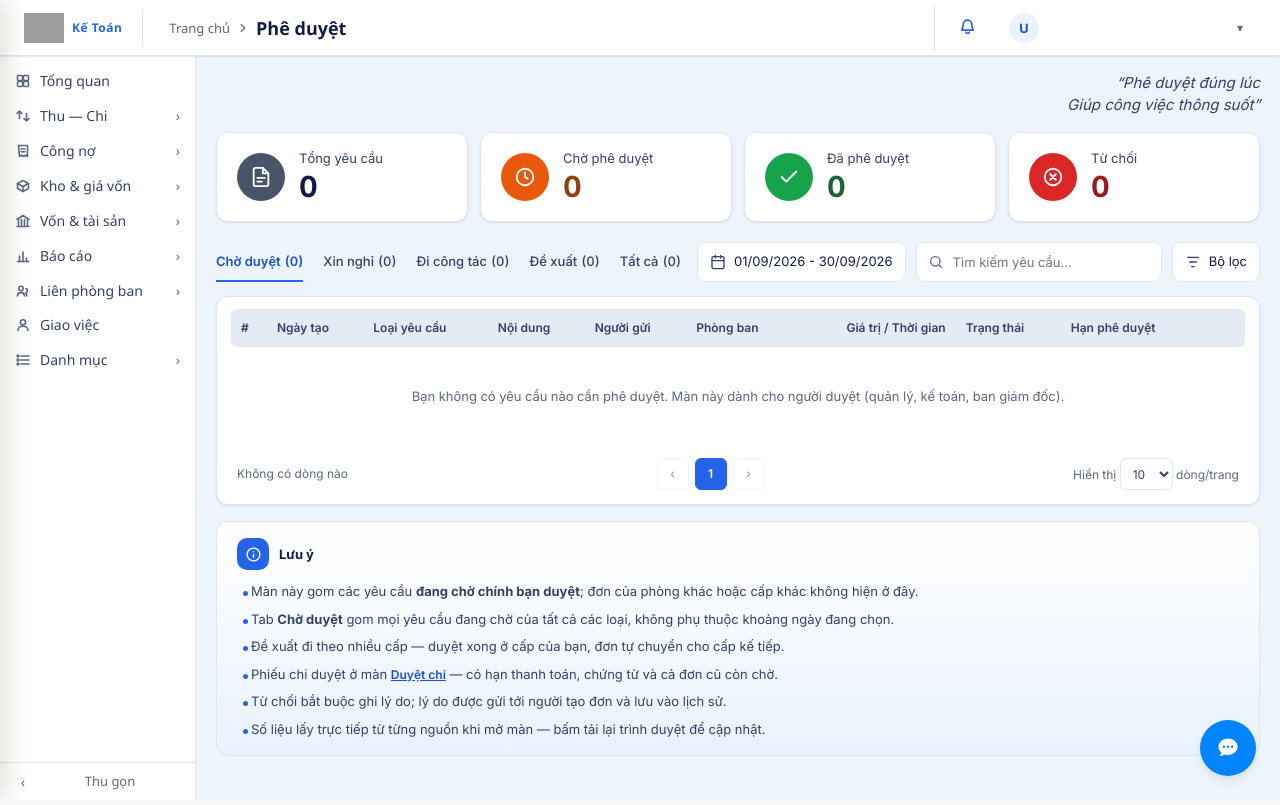
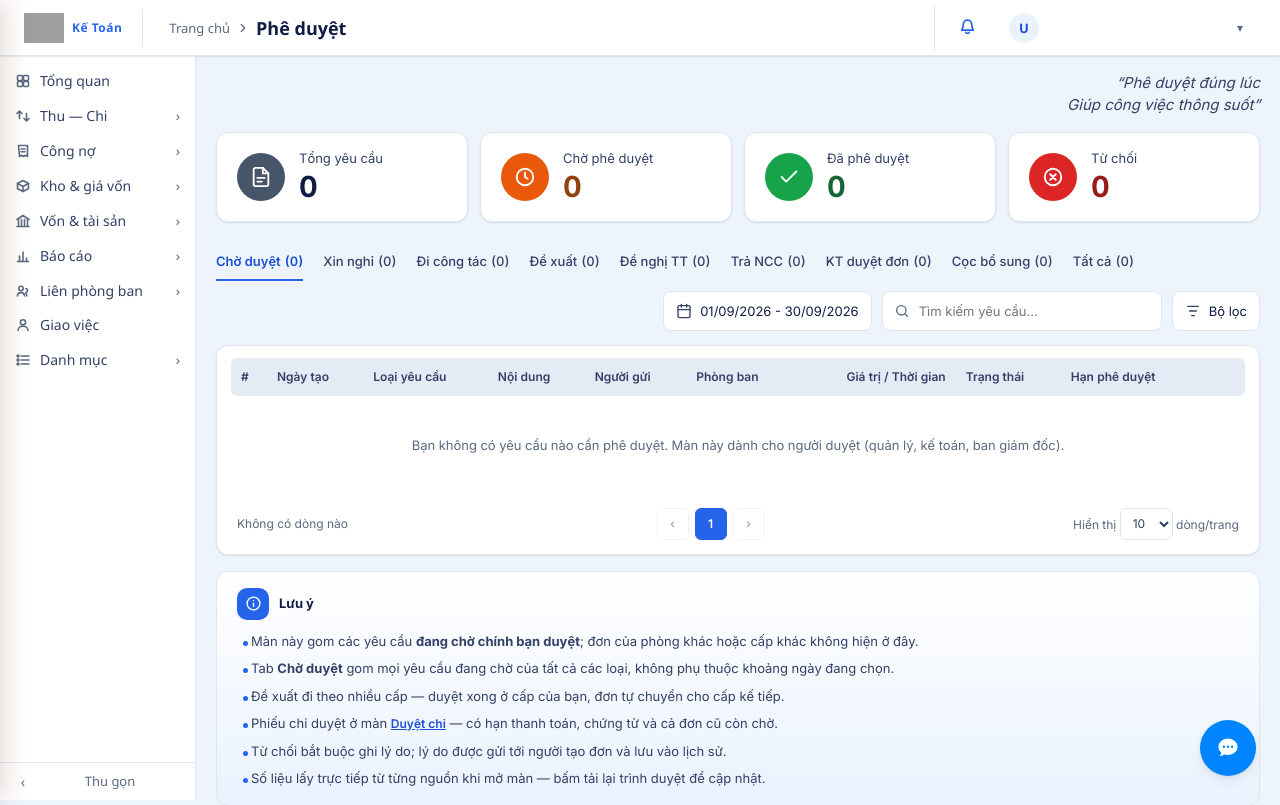
Before and after one commit to longdevbf/qlpps-ketoan, a FastAPI app: template templates/phe_duyet.html in a window 1280 px wide. Shown: the top 805 px of the page. Run offline with FastAPI, Linux system fonts and the light colour scheme; the template is opened without the code that fills it, so the values that code supplies are empty; parts of the project's set-up code (start-up, migrations or seed data) failed here and were passed over; grey boxes are pictures that could not be loaded.

Commit message:
Phê duyệt: ghim tab theo app (rỗng vẫn hiện) + thẻ PO có Doanh số & lãi theo màn Lỗ Lãi Đơn
- Tab riêng ghim cố định theo _PD_TAB_APP (Báo giá 2, Mua hàng 1, Kế toán 4, CEO 11), không còn "mọc khi có dòng";
  tab rỗng hiện câu không có yêu cầu. Người dùng chốt 17/09/2026.
- Thẻ PO ở CEO tải thêm /api/lo-lai-don/{mã BG}: Doanh số (doanh thu thực Kế toán, chưa có thì tổng đơn báo giá — nhãn
  nhỏ ghi nguồn), Giá vốn (tổng PO của báo giá, chỉ NCC đã chọn, không trừ giảm — đúng chốt 08/05; PO đang chờ chưa
  chọn NCC thì cộng tạm giá NCC đang chọn của chính nó, ghi "tạm tính"), Chi phí VC, Lãi gộp + biên %, link Lỗ Lãi Đơn.
  Cơ chế tai_them.phu: nguồn phụ fail-soft.
- Kiểm 8106 với ORD-2026-042 / NV26012-26-00001: 168.000.000 − 218.719.440 − 18.333.000 = −69.052.440 (−41,1%) khớp DB.

Co-Authored-By: Claude Opus 5 (1M context) <noreply@anthropic.com>

```diff
--- a/shared/templates/phe_duyet_core.html
+++ b/shared/templates/phe_duyet_core.html
@@ -272,6 +272,9 @@ body{font-family:'Inter','Segoe UI',-apple-system,Arial,sans-serif;min-height:10
 .pd .pd-p-bang th.pd-ncc{text-align:right;white-space:normal;min-width:150px;max-width:190px}
 .pd .pd-p-bang td small{white-space:normal}
 .pd .pd-p-bang td.pd-mo{color:var(--text-3)}
+.pd .pd-ct dd .pd-nho{display:block;font-size:var(--fs-micro);color:var(--text-3)}
+.pd .pd-ct dd.pd-lai{color:var(--success-fg)}
+.pd .pd-ct dd.pd-lo{color:var(--danger-fg)}
 .pd .pd-ok{margin:var(--sp-6) 0 0;padding:var(--sp-4) var(--sp-6);border-left:3px solid var(--success);border-radius:var(--r);background:var(--success-soft);color:var(--success-fg);font-size:var(--fs-meta)}
 .pd .pd-ct dt{display:flex;align-items:center;gap:var(--sp-4);font-size:var(--fs-meta);color:var(--text-3)}
 .pd .pd-ct dt svg.pd-ic{width:15px;height:15px;color:var(--text-3)}
@@ -535,6 +538,15 @@ const _PD_LOAI = {
    5 tab chung (cho · nghi · di · dx · all) luôn hiện; tab riêng chỉ mọc ở app có nguồn đó
    (Báo giá: đơn hàng + đổi ngày giao · Mua hàng: đơn PO · Kế toán: 4 khối · CEO: nguồn khác). */
 const _PD_TAB_CHUNG = ['cho', 'nghi', 'di', 'dx', 'all'];
+/* Tab riêng GHIM theo app (người dùng chốt 17/09/2026: "ghim tab ở đó luôn, không có gì duyệt thì để trống") —
+   đúng danh sách nguồn mà pdTai() nạp cho app đó, không phụ thuộc lần nạp này có dòng hay không. Tab rỗng vẫn
+   hiện để người duyệt biết mình đã xem hết loại đó. */
+const _PD_TAB_APP = {
+  baogia:  ['don_hang', 'ngay_giao'],
+  muahang: ['po'],
+  ketoan:  ['dntt', 'ncc', 'ktd', 'coc'],
+  ceo:     ['don_hang', 'ngay_giao', 'po', 'dntt', 'ncc', 'ktd', 'coc', 'kho', 'truc', 'dkn', 'khac'],
+};
 const _PD_TAB = [
   ['cho', 'Chờ duyệt'],
   ['nghi', 'Xin nghỉ'], ['di', 'Đi công tác'], ['dx', 'Đề xuất'],
@@ -786,7 +798,8 @@ function _pdHangPo(x) {               // Mua hàng · /api/orders?status=Chờ x
     ],
     // Sản phẩm + bảng so sánh NCC chỉ có ở GET /api/orders/{id} → tải khi mở ngăn chi tiết (xem _pdTaiThem).
     tai_them: PD_APP === 'ceo'
-      ? { truc_tiep: true, url: '/api/inbox/detail/muahang_po/' + encodeURIComponent(x.id), ve: _pdVeThemPo }   // API cũ của CEO, có khối báo giá + tên NCC
+      ? { truc_tiep: true, url: '/api/inbox/detail/muahang_po/' + encodeURIComponent(x.id), ve: _pdVeThemPo,   // API cũ của CEO, có khối báo giá + tên NCC
+          phu: x.ref_bao_gia ? ['/api/lo-lai-don/' + encodeURIComponent(x.ref_bao_gia)] : [] }                  // + Lỗ Lãi Đơn (doanh số, giá vốn, lãi)
       : { app: 'muahang', url: '/api/orders/' + encodeURIComponent(x.id), ve: _pdVeThemPo },
     ls: [], raw: x,
     luu_y: 'Bấm Phê duyệt ở đây là duyệt theo nhà cung cấp tốt nhất trong bảng so sánh. Muốn chọn nhà cung cấp khác thì mở đơn ở app Mua hàng.',
@@ -1027,13 +1040,12 @@ function _pdTrongKy() {
 }
 function pdVeTabs() {
   const trong_ky = _pdTrongKy();
-  // 5 tab chung luôn hiện (kể cả khi rỗng, để người duyệt biết mình đã xem hết loại nào);
-  // tab riêng chỉ mọc khi app này thật sự có nguồn đó.
+  // Tab chung + tab ghim theo app (_PD_TAB_APP) luôn hiện, kể cả rỗng; ngoài ra tab nào lỡ có dữ liệu
+  // (nguồn lạ) vẫn mọc để không giấu dòng nào.
   const co_nguon = k => _pd.hang.some(h => (_PD_LOAI[h.nguon] || {}).tab === k);
+  const ghim = _PD_TAB_APP[PD_APP] || [];
   document.getElementById('pd-tabs').innerHTML = _PD_TAB
-    // App CEO: tab Đơn hàng luôn hiện — CEO cần biết là ĐÃ xem và không có đơn nào, thay vì
-    // tưởng đơn Báo giá chưa được gom lên.
-    .filter(([k]) => _PD_TAB_CHUNG.indexOf(k) >= 0 || co_nguon(k) || (PD_APP === 'ceo' && k === 'don_hang'))
+    .filter(([k]) => _PD_TAB_CHUNG.indexOf(k) >= 0 || ghim.indexOf(k) >= 0 || co_nguon(k))
     .map(([k, nhan]) => {
       const n = k === 'all' ? trong_ky.length
         : k === 'cho' ? _pd.hang.filter(h => _pdDangCho(h.trang_thai)).length   // mọi kỳ
@@ -1126,7 +1138,7 @@ function _pdCapNhatKy() {
 document.addEventListener('click', e => { if (!e.target.closest('.pd-bat')) { document.getElementById('pd-ky-noi').hidden = true; pdDongLoc(); } });
 
 /* ── Chi tiết tải thêm (Đơn PO): sản phẩm + so sánh NCC như hộp duyệt của app Mua hàng ──── */
-function _pdVeThemPo(resp) {
+function _pdVeThemPo(resp, phu) {
   /* Dựng lại thẻ Đơn PO của màn Phê duyệt CEO cũ (claude-kit/_archive/qlpps-ceo/templates/phe_duyet.truoc-v2-20260912.html
      `_renderPODetail`) — vốn "copy y nguyên tab Duyệt Đơn Hàng của Mua Hàng": khối báo giá, ghi chú NV MH, manager MH duyệt
      so giá, và BẢNG SO GIÁ SP × từng NCC (kể cả combo Mộc + Sơn). Nhận cả hai dạng: CEO {po, items, suppliers, combos,
@@ -1178,6 +1190,29 @@ function _pdVeThemPo(resp) {
     po.comparison_approved_by ? `<p class="pd-ok">Manager mua hàng đã duyệt so giá: <b>${_pdE(po.comparison_approved_by)}</b>${po.comparison_approval_note ? ' — ' + _pdE(po.comparison_approval_note) : ''}</p>` : '',
     po.approved_by ? `<p class="pd-ok">Đã duyệt mua bởi <b>${_pdE(po.approved_by)}</b>${po.approved_at ? ' · ' + _pdNgay(po.approved_at) : ''}</p>` : '',
   ].join('');
+  /* Doanh số & lãi — theo đúng công thức màn Lỗ Lãi Đơn của CEO (chốt 08/05/2026, /api/lo-lai-don/{mã BG}):
+     DT = doanh thu thực (Kế toán) hoặc tổng đơn báo giá; GV = tổng PO của báo giá, CHỈ NCC đã chọn, KHÔNG trừ giảm giá;
+     Lãi gộp = DT − GV − VC. PO đang chờ duyệt thường CHƯA chọn NCC nên API bỏ nó khỏi GV → ở đây cộng tạm giá
+     NCC đang chọn/tốt nhất của chính PO này và ghi rõ "tạm tính", kẻo lãi bị thổi phồng đúng lúc cần quyết. */
+  let ln = '';
+  const pl = (phu || [])[0];
+  if (pl && pl.summary) {
+    const S = pl.summary, poNay = (pl.purchase_orders || []).find(x => x.po_id === po.id);
+    const daTinh = !!(poNay && poNay.selected_ncc_id) && !['Hủy', 'Bị Từ Chối'].includes(poNay.status || '');
+    const gvNay = daTinh ? 0 : (Number(totals[chon]) || 0);
+    const gv = (Number(S.gia_von) || 0) + gvNay, dt = Number(S.doanh_thu) || 0, vc = Number(S.chi_phi_vc) || 0;
+    const lai = dt - gv - vc, bien = dt > 0 ? lai / dt * 100 : null;
+    const nhanDT = S.nguon_dt === 'thuc' ? 'doanh thu thực (Kế toán)' : 'tạm tính theo tổng đơn báo giá';
+    const nhanGV = (gvNay ? 'tạm tính: cộng PO này theo NCC đang chọn' : 'PO đã chọn NCC') + ((pl.purchase_orders || []).length > 1 ? ` · ${(pl.purchase_orders || []).length} PO của báo giá` : '');
+    ln = `<p class="pd-nhom-nhan" style="margin-top:var(--sp-9)">Doanh số & lãi</p><dl class="pd-ct">
+      <dt>Doanh số</dt><dd><b>${T(dt)}</b><small class="pd-nho">${_pdE(nhanDT)}</small></dd>
+      <dt>Giá vốn</dt><dd>${T(gv)}<small class="pd-nho">${_pdE(nhanGV)}</small></dd>
+      ${vc ? `<dt>Chi phí VC</dt><dd>${T(vc)}</dd>` : ''}
+      <dt>Lãi gộp</dt><dd class="${lai >= 0 ? 'pd-lai' : 'pd-lo'}"><b>${lai < 0 ? '−' : ''}${T(Math.abs(lai))}</b>${bien != null ? ` · ${bien.toFixed(1)}%` : ''}${!dt ? '<small class="pd-nho">chưa có doanh số</small>' : ''}</dd>
+    </dl><p style="margin-top:var(--sp-5)"><a class="btn-link" href="/lo-lai-don" target="_blank" rel="noopener">Mở màn Lỗ Lãi Đơn →</a></p>`;
+  } else if (PD_APP === 'ceo' && po.ref_bao_gia) {
+    ln = `<p class="pd-nhom-nhan" style="margin-top:var(--sp-9)">Doanh số & lãi</p><p class="pd-trong">Chưa tính được — không đọc được Lỗ Lãi Đơn của ${_pdE(po.ref_bao_gia)}.</p>`;
+  }
   let bang = '<p class="pd-trong">Chưa có bảng so giá.</p>';
   if (items.length && nccIds.length) {
     // Tiêu đề cột NCC: combo thì tên ngắn "Combo N NCC" + từng phần ở dòng nhỏ (tên combo đầy đủ trong ncc_names dài
@@ -1202,7 +1237,7 @@ function _pdVeThemPo(resp) {
     bang = `<div class="pd-p-cuon"><table class="pd-p-bang"><thead><tr><th>Sản phẩm</th><th class="pd-so">SL</th>${th}</tr></thead>
       <tbody>${hang}</tbody><tfoot><tr><td colspan="2">Tổng</td>${tong}</tr></tfoot></table></div>`;
   }
-  return `${dl ? `<dl class="pd-ct" style="margin-top:var(--sp-5)">${dl}</dl>` : ''}${bg}${ghi}
+  return `${dl ? `<dl class="pd-ct" style="margin-top:var(--sp-5)">${dl}</dl>` : ''}${bg}${ln}${ghi}
     <p class="pd-nhom-nhan" style="margin-top:var(--sp-9)">Bảng so giá NCC (${items.length} SP)</p>${bang}`;
 }
 /* Tải phần chi tiết chỉ có ở API chi tiết (h.tai_them), nhớ kết quả vào h.them; đang ở app CEO thì đi qua /api/tong-duyet. */
@@ -1212,9 +1247,11 @@ async function _pdTaiThem(h) {
   if (h.them === undefined) {
     try { h.them = await _pdApi(h.tai_them.truc_tiep ? h.tai_them.url : _pdQua(h.tai_them.app, h.tai_them.url)); }
     catch (e) { h.them = null; h.them_loi = e.message || 'lỗi'; }
+    // Nguồn phụ (vd Lỗ Lãi Đơn): thiếu thì bỏ qua, không làm hỏng phần chính.
+    h.them_phu = await Promise.all((h.tai_them.phu || []).map(u => _pdApi(u).catch(() => null)));
   }
   if (_pd.chon !== h.khoa || _pd.ct !== 'tt') return;   // người dùng đã chuyển dòng/tab trong lúc tải
-  o.innerHTML = h.them ? h.tai_them.ve(h.them)
+  o.innerHTML = h.them ? h.tai_them.ve(h.them, h.them_phu || [])
     : `<p class="pd-canh" style="margin-top:var(--sp-8)">Không tải được chi tiết đơn: ${_pdE(h.them_loi || '')}. Mở ở app gốc để xem đủ.</p>`;
 }
 
```
